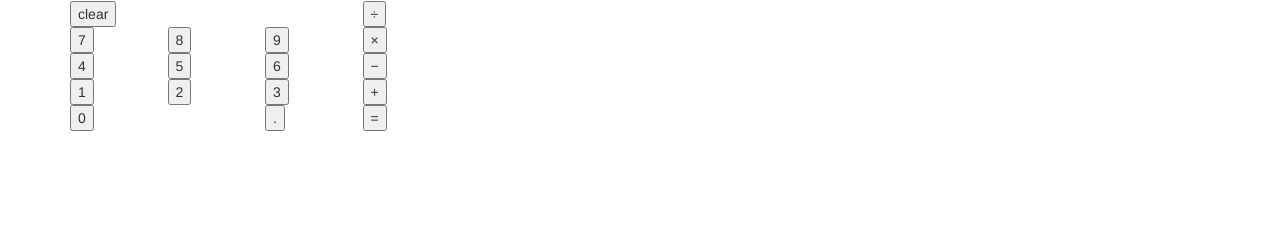
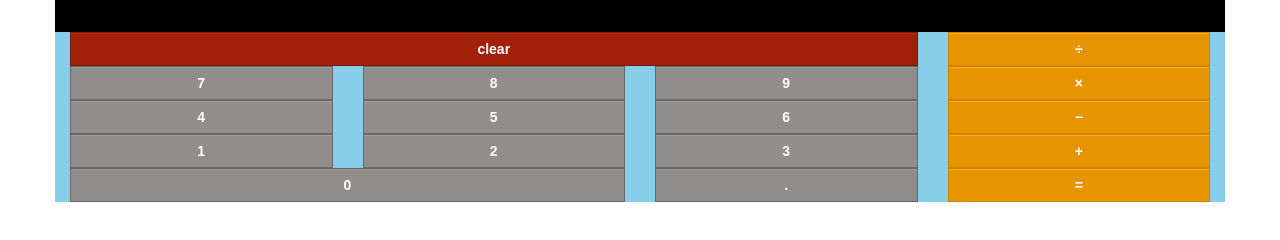
Before and after one commit to emyl3/Calculator, a website: page public/views/index.html in a window 1280 px wide. Drawn offline with nearby package versions, Linux system fonts and the light colour scheme; files that its build step writes are made by us from their sources; files whose address does not match are found by name.

Commit message:
edits to logic and styling

```diff
--- a/public/scripts/client.js
+++ b/public/scripts/client.js
@@ -7,14 +7,16 @@ $(function () {
   $('.clear').on('click', clearViewport);
 });
 
+//clears the viewport
 function clearViewport() {
   input.firstNum = '';
   input.secondNum = '';
   input.type = '';
   numString = '';
-  $('.viewport').text('');
+  $('.viewport').text('0');
 }
 
+//makes the calculations
 function calculations() {
   var buttonType = $(this).data('type');
   var buttonValue = $(this).data('value');
@@ -40,7 +42,7 @@ function calculations() {
       } else if (buttonValue === '=') {
         input.secondNum = numString;
         $('.viewport').text(input.secondNum);
-        sendValues();
+        sendValues(input.type);
       }
 
       numString = '';
@@ -49,15 +51,17 @@ function calculations() {
   return input;
 }
 
-function sendValues() {
+//makes an ajax post request of the values inputed by the user
+function sendValues(type) {
   $.ajax({
     type: 'POST',
-    url: '/type/' + input.type,
+    url: '/type/' + type,
     data: input,
     success: getCalculation,
   });
 }
 
+//makes an ajax get request of the calculated result
 function getCalculation() {
   $.ajax({
     type: 'GET',
--- a/public/styles/styles.css
+++ b/public/styles/styles.css
@@ -0,0 +1,45 @@
+button {
+	box-shadow:inset 0px 1px 0px 0px #9d9c9b;
+	background-color:#8f8e8d;
+	border:1px solid #686665;
+	display:inline-block;
+	cursor:pointer;
+	color:#ffffff;
+	font-family:Arial;
+	font-weight:bold;
+	padding:6px 12px;
+	text-decoration:none;
+  width: 100%;
+}
+
+button:hover {
+	background-color:#9d9c9b;
+}
+
+button:active {
+	position:relative;
+	top:1px;
+}
+
+button#add, button#equals, button#divide, button#multiply, button#subtract {
+  box-shadow:inset 0px 1px 0px 0px #ffae19;
+  background-color:#e69500;
+  border:1px solid #cc8400;
+}
+
+button.clear {
+  box-shadow:inset 0px 1px 0px 0px #c9290d;
+  background-color: #a0200a;
+  border:1px solid #781807;
+}
+
+div.col-xs-12 {
+  background-color: skyblue;
+}
+
+div.view {
+  background-color: #000000;
+  color: #ffffff;
+  text-align: right;
+  font: 2em 'Comfortaa', cursive;
+}
--- a/public/views/index.html
+++ b/public/views/index.html
@@ -7,6 +7,7 @@
 
     <meta name="viewport" content="width=device-width, initial-scale=1">
     <link rel="stylesheet" href="styles/bootstrap/dist/css/bootstrap.css">
+    <link href="https://fonts.googleapis.com/css?family=Comfortaa" rel="stylesheet">
     <link rel="stylesheet" href="styles/styles.css">
 
     <script src="vendor/jquery.min.js"></script>
@@ -18,16 +19,16 @@
 
       <!--viewport-->
       <div class="row">
-        <div class="col-xs-4">
+        <div class="col-xs-12">
           <div class="row">
-            <div class="col-xs-12 view"><span class="viewport"></span></span></div>
+            <div class="col-xs-12 view"><span class="viewport">&nbsp;</span></div>
           </div>
         </div>
       </div>
 
       <!--clear and division button-->
       <div class="row">
-        <div class="col-xs-4">
+        <div class="col-xs-12">
           <div class="row">
             <div class="col-xs-9 clear"><button class="clear">clear</button></div>
             <div class="col-xs-3 operator"><button id="divide" data-type="operator" data-value="divide">&divide;</button></div>
@@ -37,7 +38,7 @@
 
       <!--7, 8, 9 and multiplication button-->
       <div class="row">
-        <div class="col-xs-4">
+        <div class="col-xs-12">
           <div class="row">
             <div class="col-xs-3 digit"><button id="7" data-type="digit" data-value="7">7</button></div>
             <div class="col-xs-3 digit"><button id="8" data-type="digit" data-value="8">8</button></div>
@@ -49,7 +50,7 @@
 
       <!--4, 5, 6 and subtraction button-->
       <div class="row">
-        <div class="col-xs-4">
+        <div class="col-xs-12">
           <div class="row">
             <div class="col-xs-3 digit"><button id="4" data-type="digit" data-value="4">4</button></div>
             <div class="col-xs-3 digit"><button id="5" data-type="digit" data-value="5">5</button></div>
@@ -61,7 +62,7 @@
 
       <!--1, 2, 3 and addition button-->
       <div class="row">
-        <div class="col-xs-4">
+        <div class="col-xs-12">
           <div class="row">
             <div class="col-xs-3 digit"><button id="1" data-type="digit" data-value="1">1</button></div>
             <div class="col-xs-3 digit"><button id="2" data-type="digit" data-value="2">2</button></div>
@@ -73,7 +74,7 @@
 
       <!--0, decimal and equals button-->
       <div class="row">
-        <div class="col-xs-4">
+        <div class="col-xs-12">
           <div class="row">
             <div class="col-xs-6 digit"><button id="0" data-type="digit" data-value="0">0</button></div>
             <div class="col-xs-3 digit"><button id="decimal" data-type="operator" data-value=".">&#46;</button></div>
--- a/routes/calculate.js
+++ b/routes/calculate.js
@@ -14,16 +14,19 @@ router.get('/', function (req, res) {
 router.post('/multiply', function (req, res) {
   getValue(req.body.type, req.body.firstNum, req.body.secondNum);
   result = a * b;
+  res.sendStatus(200);
 });
 
 router.post('/divide', function (req, res) {
   getValue(req.body.type, req.body.firstNum, req.body.secondNum);
   result = a / b;
+  res.sendStatus(200);
 });
 
 router.post('/subtract', function (req, res) {
   getValue(req.body.type, req.body.firstNum, req.body.secondNum);
   result = a - b;
+  res.sendStatus(200);
 });
 
 router.post('/add', function (req, res) {
```
